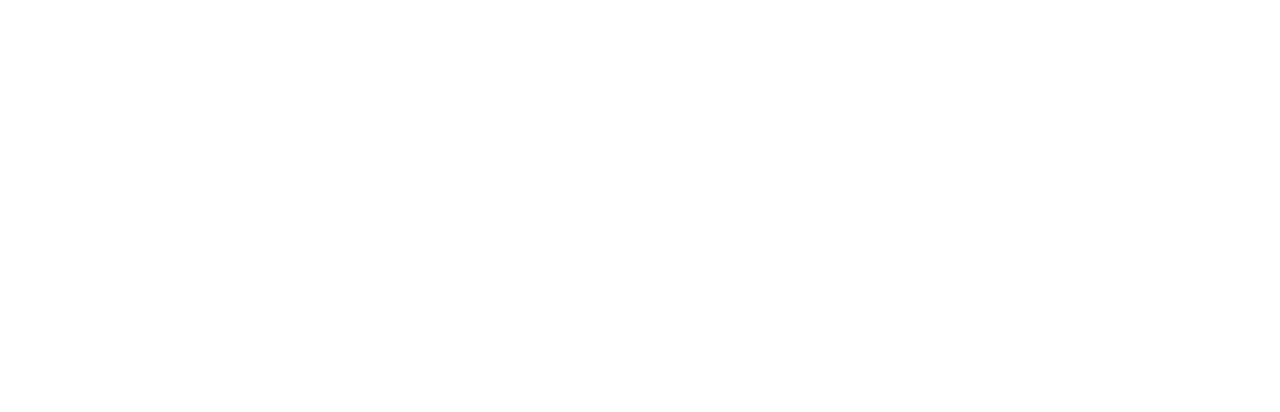
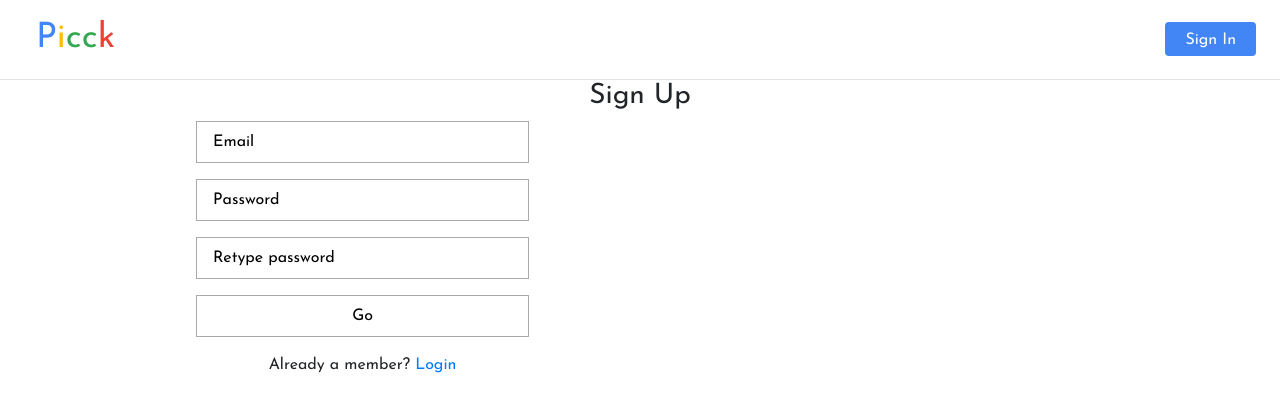
Before and after one commit to avtarvikas/picck, a React (Create React App) app: page /signup in a window 1280 px wide. Shown: the top 412 px of the page. Built offline with nearby package versions, Linux system fonts and the light colour scheme.

Commit message:
pull form develop

```diff
--- a/src/css/index.css
+++ b/src/css/index.css
@@ -303,6 +303,31 @@
       .login .icons img:hover {
         transform: scale(1.2); }
 
+.container.signup h1 {
+  text-align: center; }
+
+.container.signup .left {
+  float: left;
+  width: 50%; }
+  .container.signup .left p {
+    text-align: center; }
+
+.container.signup .right {
+  float: right;
+  width: 50%; }
+
+.container.signup form input {
+  display: block;
+  padding: 0.5rem 1rem;
+  margin: 0 auto;
+  width: 60%;
+  margin-bottom: 1rem;
+  border: 1px solid #aaa;
+  background: #fff;
+  color: #000;
+  -webkit-text-fill-color: #000;
+  outline: none; }
+
 body {
   font-family: "Josefin Sans";
   display: flex;
--- /dev/null
+++ b/src/css/signup.css
@@ -0,0 +1,24 @@
+.container.signup h1 {
+  text-align: center; }
+
+.container.signup .left {
+  float: left;
+  width: 50%; }
+  .container.signup .left p {
+    text-align: center; }
+
+.container.signup .right {
+  float: right;
+  width: 50%; }
+
+.container.signup form input {
+  display: block;
+  padding: 0.5rem 1rem;
+  margin: 0 auto;
+  width: 60%;
+  margin-bottom: 1rem;
+  border: 1px solid #aaa;
+  background: #fff;
+  color: #000;
+  -webkit-text-fill-color: #000;
+  outline: none; }
--- a/src/index.js
+++ b/src/index.js
@@ -5,6 +5,7 @@
 import App from "./App.js";
 import HomePage from './modules/Users/containers/HomePage';
 import Login from './modules/Users/containers/login';
+import Signup from './modules/Users/containers/Signup';
 import { Provider } from "react-redux";
 import { createStore, applyMiddleware, compose } from "redux";
 // import "./content/style.css";
@@ -28,6 +29,7 @@
         <Route exact path="/" component={HomePage} />
         <Route exact path="/login" component={Login} />
         <Route exact path="/login/:id" component={Login} />
+        <Route exact path="/signup" component={Signup} />
       </div>
     </Router>
   </Provider>,
--- /dev/null
+++ b/src/modules/Users/containers/Signup.js
@@ -0,0 +1,64 @@
+import React, { Component } from "react";
+import { Link } from "react-router-dom";
+import { withRouter } from 'react-router'
+import Header from "../../../common/Header";
+
+class Signup extends Component {
+  componentDidMount(){
+    console.log('==========================')
+  }
+  render() {
+    return (
+      <div>
+      <Header />
+        <div className="container signup">
+          <h1>Sign Up</h1>
+          <div className="left">
+            <form>
+              <input type="email" placeholder="Email"/>
+              <input type="password" placeholder="Password"/>
+              <input type="password" placeholder="Retype password"/>
+              <input type="submit" value="Go"/>
+              <p>
+                Already a member? <Link
+                to="/">
+                <span>Login</span>
+                </Link>
+              </p>
+            </form>
+          </div>
+          <div className="right">
+            <div>
+              <Link to="/">
+
+              </Link>
+              <Link to="/">
+
+              </Link>
+              <Link to="/">
+
+              </Link>
+              <Link to="/">
+
+              </Link>
+              <Link to="/">
+
+              </Link>
+              <Link to="/">
+
+              </Link>
+              <Link to="/">
+
+              </Link>
+              <Link to="/">
+
+              </Link>
+            </div>
+          </div>
+        </div>
+      </div>
+    );
+  }
+}
+
+export default withRouter(Signup);
--- a/src/styles/index.scss
+++ b/src/styles/index.scss
@@ -17,6 +17,7 @@
 @import "./search.scss";
 @import "./jobOpening.scss";
 @import "./login.scss";
+@import "./signup.scss";
 
 body {
   font-family: "Josefin Sans";
--- /dev/null
+++ b/src/styles/signup.scss
@@ -0,0 +1,28 @@
+.container.signup {
+    h1{
+        text-align: center;
+    }
+    .left {
+        float: left;
+        width: 50%;
+        p {
+            text-align: center;
+        }
+    }
+    .right {
+        float: right;
+        width: 50%;
+    }
+    form input {
+        display: block;
+        padding: 0.5rem 1rem;
+        margin: 0 auto;
+        width: 60%;
+        margin-bottom: 1rem;
+        border: 1px solid #aaa;
+        background: #fff;
+        color: #000;
+        -webkit-text-fill-color: #000;
+        outline: none;
+    }
+}
```
